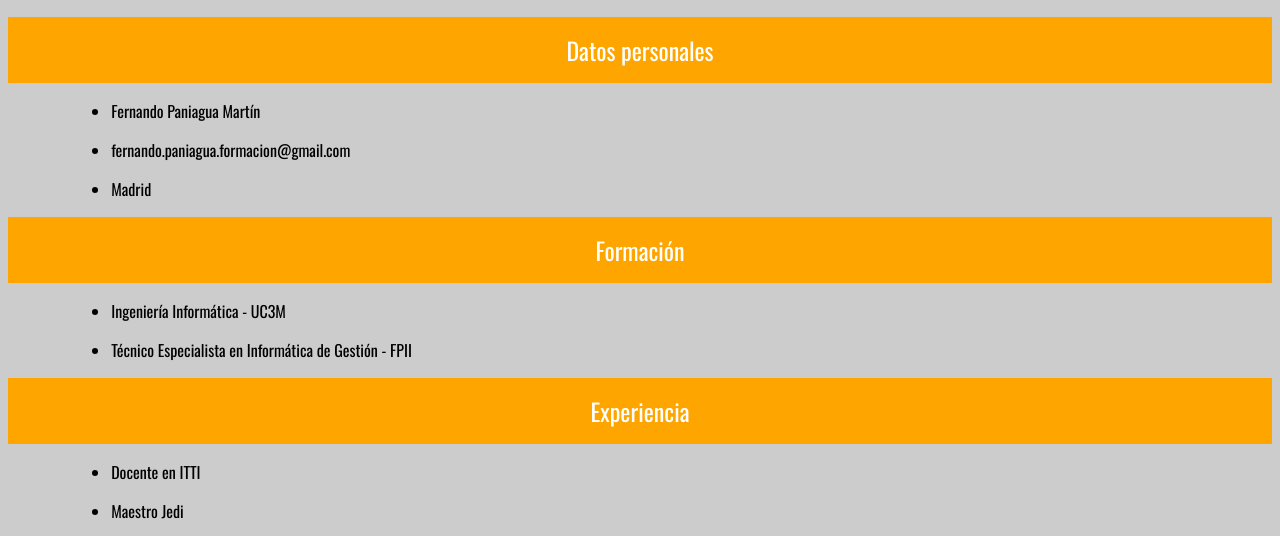
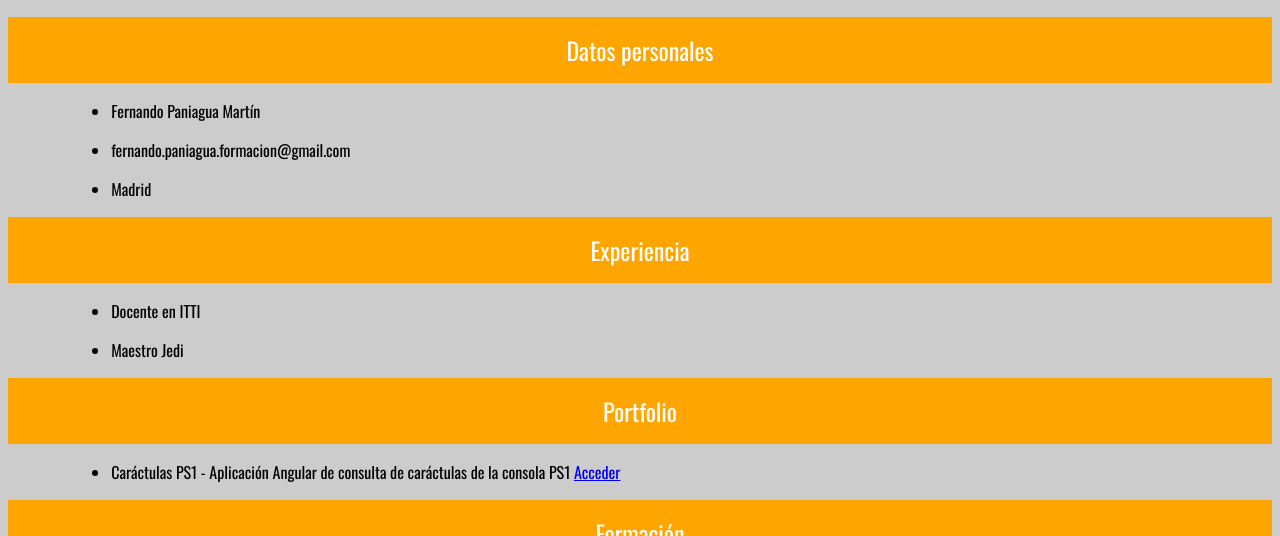
Before and after one commit to fpfsg2021/fpfsg2021.github.io, a plain HTML site: page index.html in a window 1280 px wide. Shown: the part 264-800 px from the top of the page. Drawn offline with nearby package versions, Linux system fonts and the light colour scheme.

Commit message:
Creación sección Portfolio y reestructuración
Se pone la sección de experiencia antes que la académica.

```diff
--- a/index.html
+++ b/index.html
@@ -33,19 +33,26 @@
         <li>Madrid</li>
     </ul>
     <div class="seccion">
+        Experiencia
+    </div>
+    <ul>
+        <li>Docente en ITTI</li>
+        <li>Maestro Jedi</li>
+    </ul>
+    <div class="seccion">
+        Portfolio
+    </div>
+    <ul>
+        <li>Caráctulas PS1 - Aplicación Angular de consulta de caráctulas de la consola PS1 <a href="https://fpfsg2021.github.io/angular-ps1/angular-ps1/" target="_blank">Acceder</a></li>
+    </ul>
+    <div class="seccion">
         Formación
     </div>
     <ul>
         <li>Ingeniería Informática - UC3M</li>
         <li>Técnico Especialista en Informática de Gestión - FPII</li>
     </ul>
-    <div class="seccion">
-        Experiencia
-    </div>
-    <ul>
-        <li>Docente en ITTI</li>
-        <li>Maestro Jedi</li>
-    </ul>
+
     <div class="seccion">
         Idiomas
     </div>
```
